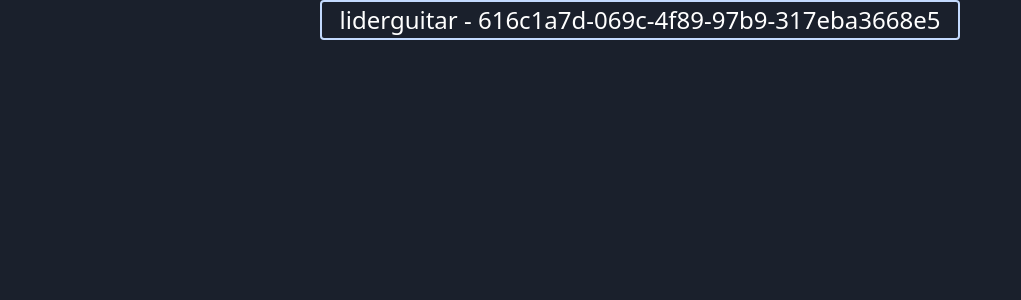
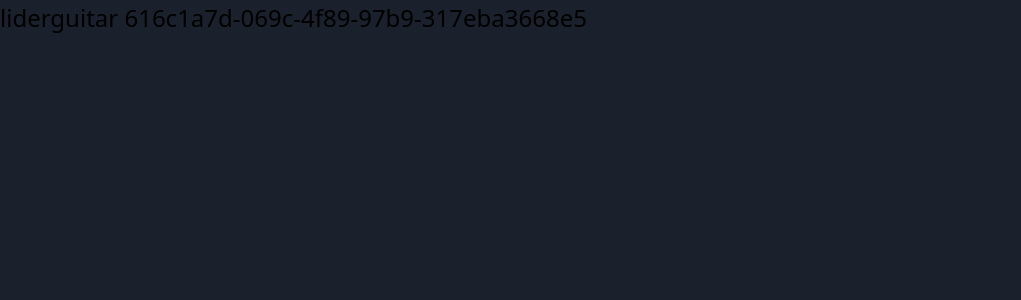
Before and after one commit to pucho/achetoleague, a Next.js app: page /user/616c1a7d-069c-4f89-97b9-317eba3668e5 in a window 1280 px wide. Shown: the top 300 px of the page, without its empty margins (0-1021 px from the left). Built offline with nearby package versions, Linux system fonts and the light colour scheme.

Commit message:
loading state for static page

```diff
--- a/src/pages/user/[userId].tsx
+++ b/src/pages/user/[userId].tsx
@@ -7,12 +7,14 @@ const UserProfile = () => {
   const { userId } = router.query;
 
   const selectedUser = users.find((user) => user.id === userId);
+  console.log(selectedUser);
 
-  const { name, id } = selectedUser;
+  if (!selectedUser) return <div>...loading</div>;
+
   return (
-    <div className="container mx-auto px-4 bg-gray-900 max-w-screen-sm border-2 border-indigo-200 rounded">
-      <h1 className="text-white text-center">
-        {name} - {id}
+    <div className="">
+      <h1>
+        {selectedUser.name} {selectedUser.id}
       </h1>
     </div>
   );
```
